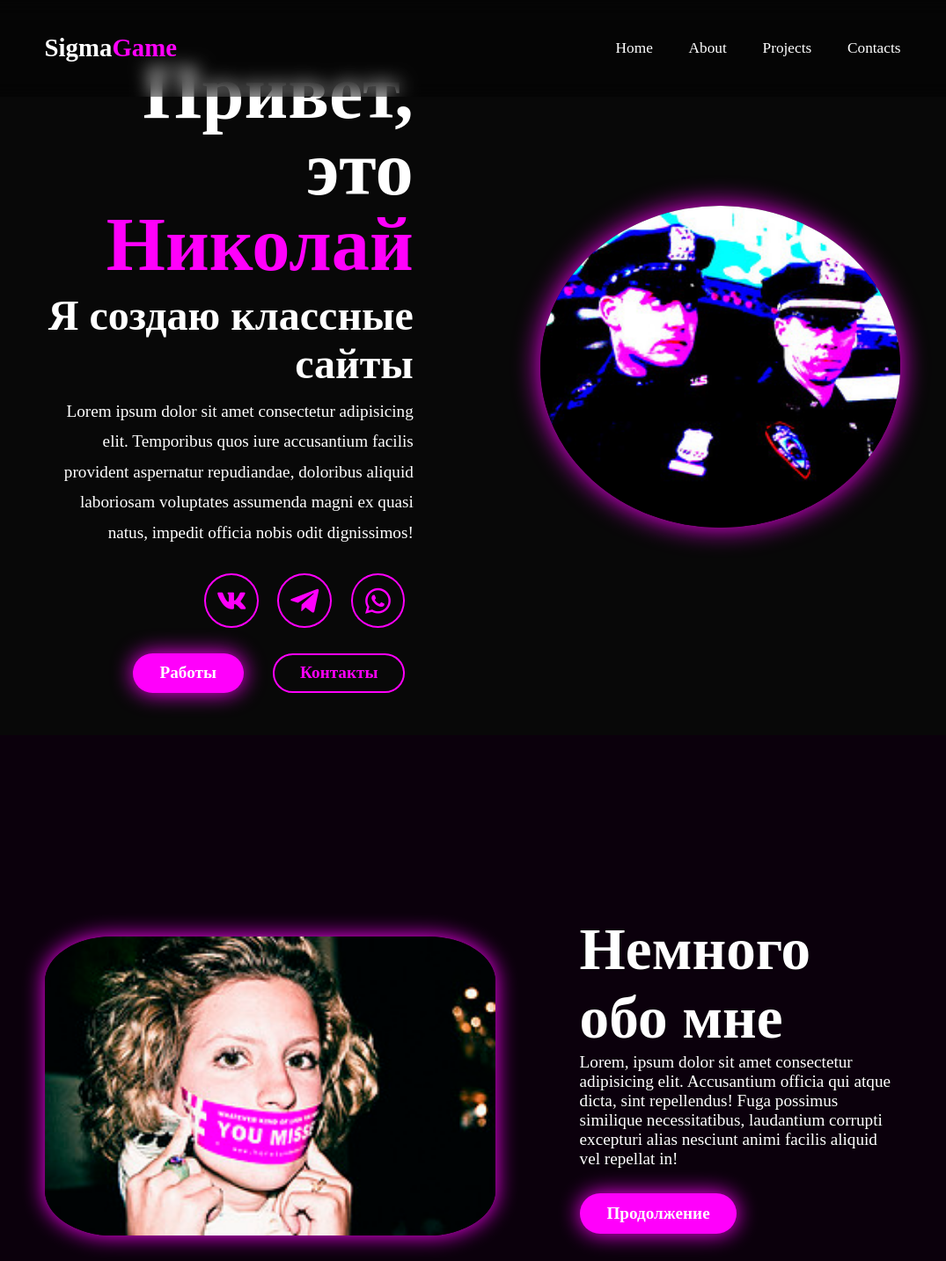
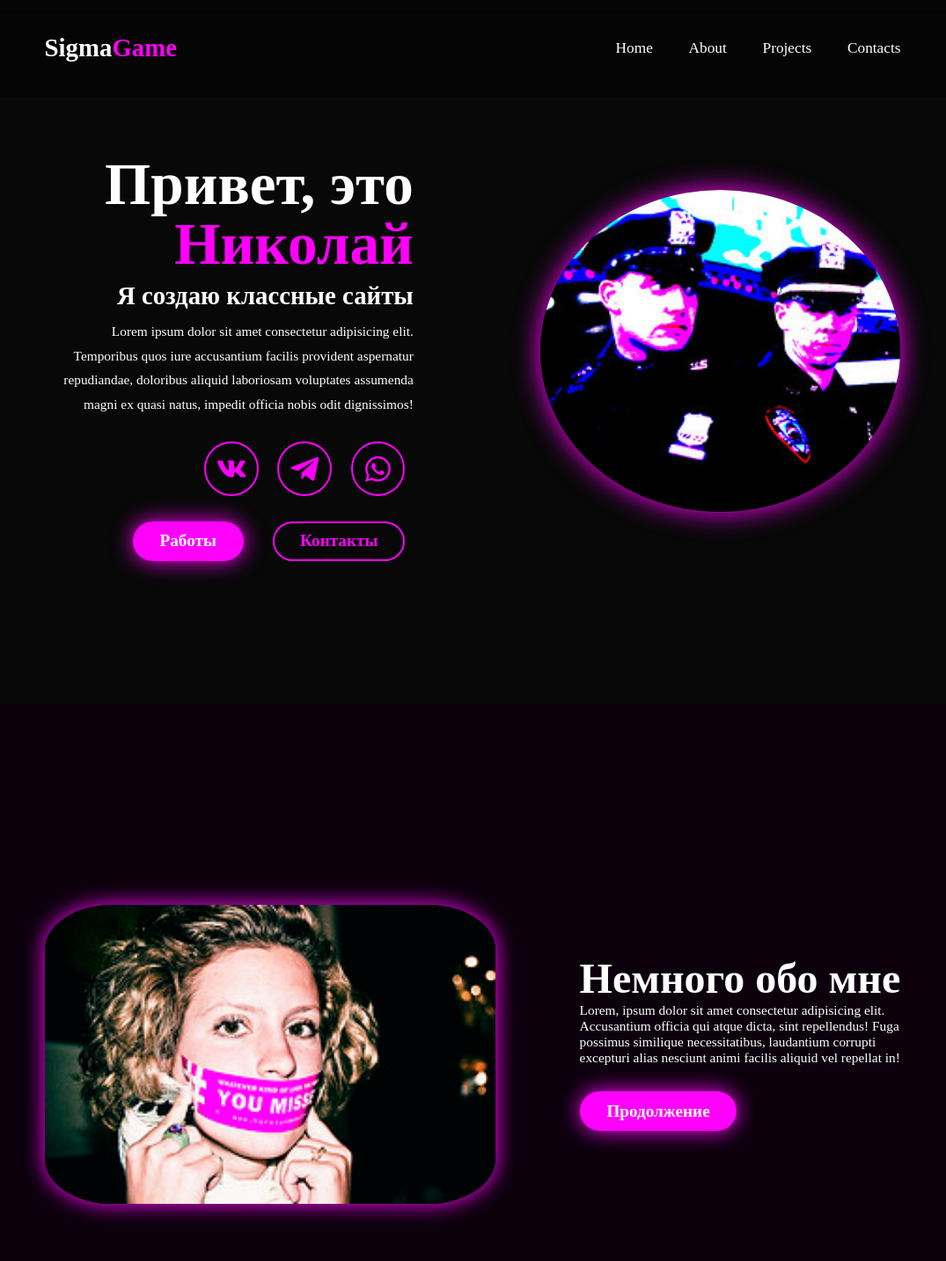
Before and after one commit to Nikolaghetto69/portfolio_test, a plain HTML site: page index.html in a window 1280 px wide. Shown: the top 1434 px of the page at 88% size, without its empty margins (103-1178 px from the left). Drawn offline with nearby package versions, Linux system fonts and the light colour scheme.

Commit message:
Update style.css

```diff
--- a/css/style.css
+++ b/css/style.css
@@ -86,7 +86,7 @@ section{
     text-align: right;
 }
 .home-content h1{
-    font-size: 9rem;
+    font-size: 7rem;
     font-weight: 800;
     margin-top: 1.5rem;
     line-height: 1;
@@ -96,11 +96,11 @@ section{
 }
 
 .home-content h3{
-    font-size: 5rem;
+    font-size: 3rem;
     margin: 1rem 0;
 }
 .home-content p{
-    font-size: 2rem;
+    font-size: 1.6rem;
     font-weight: 500;
     line-height: 1.8;
 }
@@ -190,11 +190,11 @@ section{
                 0 0 120px var(--main-color);
 }
 .about-content h2{
-    font-size: 7rem;
+    font-size: 5rem;
     text-align: left;
 }
 .about-content p{
-    font-size: 2rem;
+    font-size: 1.6rem;
 }
 .about-content .btn{
     margin: 3rem 0;
@@ -213,7 +213,7 @@ section{
     background-color: var(--bg-color);
 }
 .projects h2{
-    font-size: 7rem;
+    font-size: 5rem;
     text-align: center;
     margin: 5rem 0;
 }
@@ -259,5 +259,5 @@ section{
 }
 
 .project-card p{
-    font-size: 2rem;
+    font-size: 1.6rem;
 }
```
